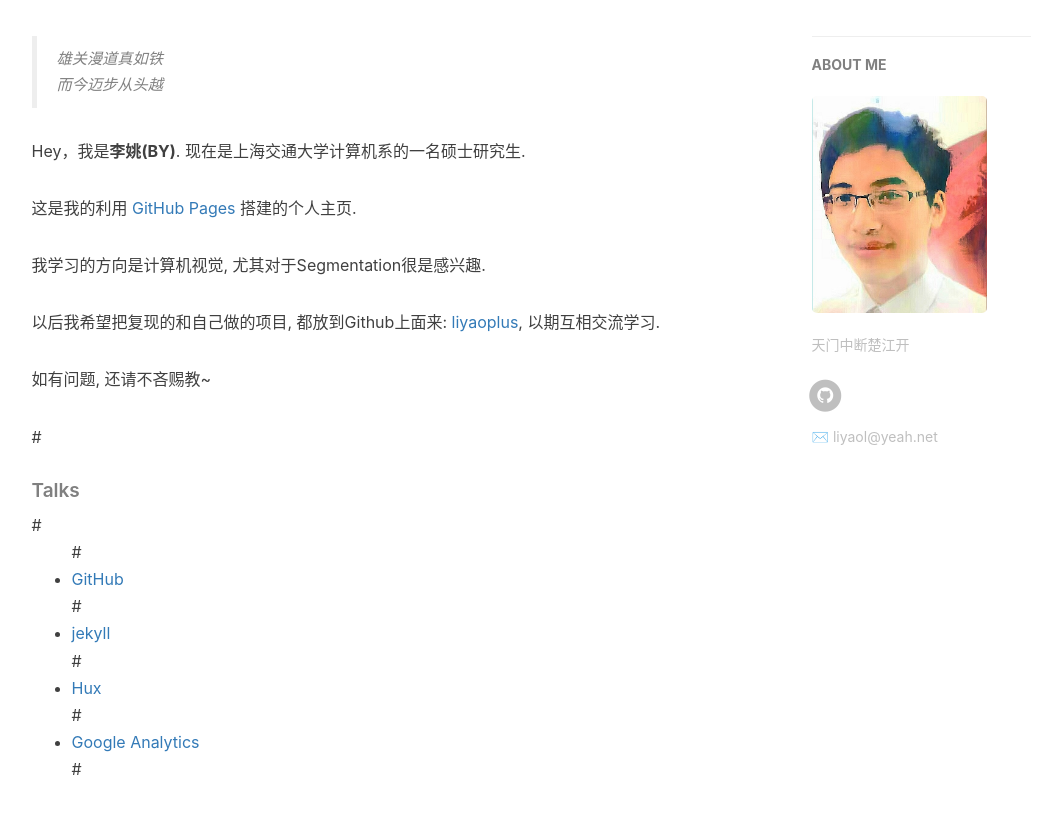
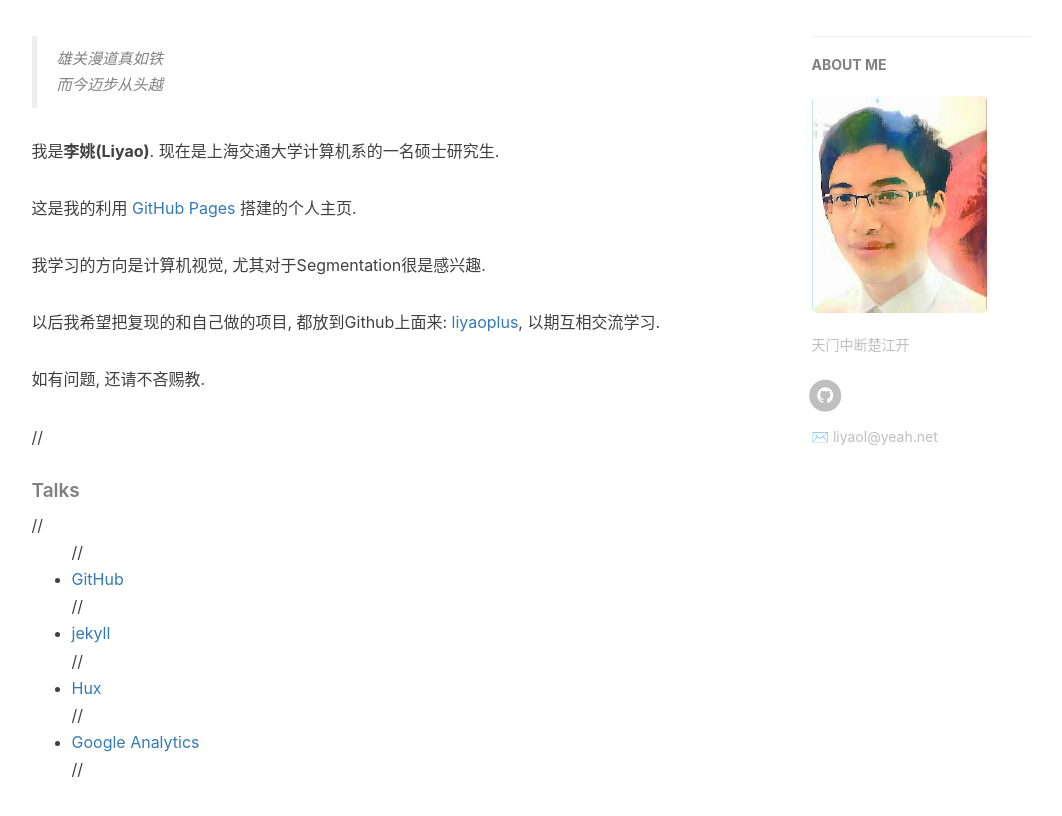
Before and after one commit to liyaoplus/liyaoplus.github.io, a Jekyll site: the page built from about.html, in a window 1280 px wide, cut to the strip 402-1292 px from the top of the page. Shown: the top 816 px of the strip, without its empty margins (136-1198 px from the left). Built offline with Jekyll 4.4.1, drawn with Linux system fonts in a browser that asks for light colours; nearby versions of some CDN libraries; comment, search, counter and statistics services are not loaded.

Commit message:
Update about.html

```diff
--- a/about.html
+++ b/about.html
@@ -18,46 +18,46 @@
     <blockquote><p>雄关漫道真如铁<br>
     而今迈步从头越</p></blockquote>
 
-    <p>Hey，我是<strong>李姚(BY)</strong>. 现在是上海交通大学计算机系的一名硕士研究生.</p>
+    <p>我是<strong>李姚(Liyao)</strong>. 现在是上海交通大学计算机系的一名硕士研究生.</p>
 
     <p>这是我的利用 <a href="https://pages.github.com/">GitHub Pages</a> 搭建的个人主页.</p>
 
     <p>我学习的方向是计算机视觉, 尤其对于Segmentation很是感兴趣.</p>
     <p>以后我希望把复现的和自己做的项目, 都放到Github上面来: <a href="https://github.com/liyaoplus">liyaoplus</a>, 以期互相交流学习.</p>
 
-    <p>如有问题, 还请不吝赐教~</p>
+    <p>如有问题, 还请不吝赐教.</p>
 
     <p></p>
 
-    #<h5>Talks</h5>
+    //<h5>Talks</h5>
 
-    #<ul>
-    #    <li><a href="https://github.com">GitHub</a></li>
-    #    <li><a href="http://jekyll.com.cn/">jekyll</a></li>
-    #    <li><a href="http://huangxuan.me/">Hux</a></li>
-    #    <li><a href="https://analytics.google.com/analytics">Google Analytics</a></li>
-    #</ul>
+    //<ul>
+    //    <li><a href="https://github.com">GitHub</a></li>
+    //    <li><a href="http://jekyll.com.cn/">jekyll</a></li>
+    //    <li><a href="http://huangxuan.me/">Hux</a></li>
+    //    <li><a href="https://analytics.google.com/analytics">Google Analytics</a></li>
+    //</ul>
 </div>
 
 <!-- English Version -->
 <!-- <div class="en post-container">
-    #<blockquote><p>Yet another iOS Developer. <br>
-    #Yet another Life-long Student.</p></blockquote>
+    //<blockquote><p>Yet another iOS Developer. <br>
+    //Yet another Life-long Student.</p></blockquote>
 
-    #<p>Hi, I am <strong>Baiying Qiu</strong>，you can call me <strong>BY</strong>. I am an iOS software engineer and currently working in Xiamen</p>
+    //<p>Hi, I am <strong>Baiying Qiu</strong>，you can call me <strong>BY</strong>. I am an iOS software engineer and currently working in Xiamen</p>
 
-    #<p>This is my personal blog, through making Github Pages and Jekyll.My GitHub  👉 <a href="http://github.com/qiubaiying">Github·BY</a>.</p>
+    //<p>This is my personal blog, through making Github Pages and Jekyll.My GitHub  👉 <a href="http://github.com/qiubaiying">Github·BY</a>.</p>
 
-    #<p>I am a sports enthusiast, I like fitness, running and boxing.</p>
+    //<p>I am a sports enthusiast, I like fitness, running and boxing.</p>
 
     <h5>Talks</h5>
 
-    <ul>
-    <li><a href="https://github.com">GitHub</a></li>
-    <li><a href="http://jekyll.com.cn/">jekyll</a></li>
-    <li><a href="https://pages.github.com/">GitHub Pages</a></li>
-    <li><a href="https://qiubaiying.github.io">BY</a></li>
-    </ul>
+    //<ul>
+    //<li><a href="https://github.com">GitHub</a></li>
+    //<li><a href="http://jekyll.com.cn/">jekyll</a></li>
+    //<li><a href="https://pages.github.com/">GitHub Pages</a></li>
+    //<li><a href="https://qiubaiying.github.io">BY</a></li>
+    //</ul>
 </div> -->
 
 <!-- Handle Language Change -->
```
